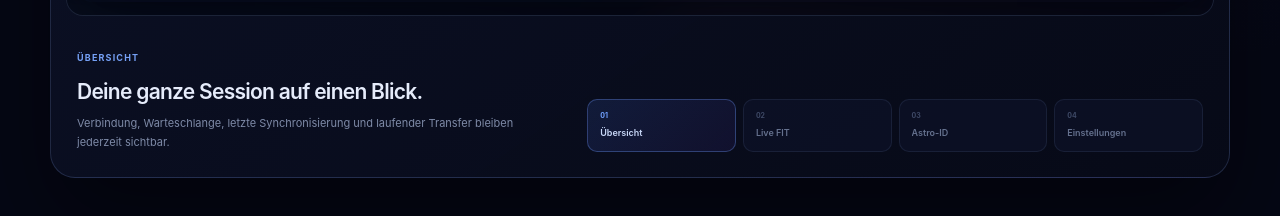
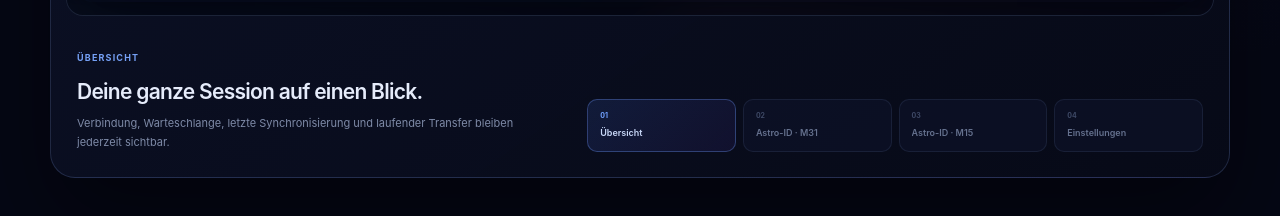
Before and after one commit to Arc4de89/arc4de89.github.io, a Next.js app: page / in a window 1280 px wide. Shown: the part 2040-2256 px from the top of the page. Built offline with nearby package versions, Linux system fonts and the light colour scheme.

Commit message:
Replace the Live FIT slide with Astro-ID M31

```diff
--- a/app/page.tsx
+++ b/app/page.tsx
@@ -46,8 +46,8 @@ const content = {
       previous: "Vorherige Ansicht", next: "Nächste Ansicht", carousel: "AstroSync Companion App-Ansichten",
       slides: [
         { label: "Übersicht", title: "Deine ganze Session auf einen Blick.", text: "Verbindung, Warteschlange, letzte Synchronisierung und laufender Transfer bleiben jederzeit sichtbar.", image: "/screens/overview.jpg", alt: "AstroSync Companion Übersicht mit Auto-Sync, letzter Session und laufendem FIT-Transfer", width: 1175, height: 716, portrait: false },
-        { label: "Live FIT", title: "Neue FITs sofort kontrollieren.", text: "Prüfe neue Aufnahmen in Original-, Linear- oder Auto-Stretch-Ansicht, ohne die FIT-Datei zu verändern.", image: "/screens/live-fit.jpg", alt: "Live FIT Lab von AstroSync Companion mit Auto-Stretch-Vorschau und FIT-Informationen", width: 1100, height: 708, portrait: false },
-        { label: "Astro-ID", title: "Objekte erkennen und einordnen.", text: "Löse astronomische Bezeichnungen auf und vergleiche das Ergebnis mit einem echten DSS2-Himmelsausschnitt.", image: "/screens/astro-id.jpg", alt: "Astro-ID von AstroSync Companion mit M 15, Objektdaten und DSS2-Himmelsvorschau", width: 1035, height: 680, portrait: false },
+        { label: "Astro-ID · M31", title: "Die Andromedagalaxie klar bestimmt.", text: "Löse M31 auf und vergleiche die Objektdaten mit einem echten DSS2-Himmelsausschnitt.", image: "/screens/astro-id-m31.jpg", alt: "Astro-ID von AstroSync Companion mit M31, Daten zur Andromedagalaxie und DSS2-Himmelsvorschau", width: 1343, height: 840, portrait: false },
+        { label: "Astro-ID · M15", title: "Objekte erkennen und einordnen.", text: "Löse astronomische Bezeichnungen auf und vergleiche das Ergebnis mit einem echten DSS2-Himmelsausschnitt.", image: "/screens/astro-id.jpg", alt: "Astro-ID von AstroSync Companion mit M15, Objektdaten und DSS2-Himmelsvorschau", width: 1035, height: 680, portrait: false },
         { label: "Einstellungen", title: "Fein abgestimmt und klar kontrollierbar.", text: "Sync-Verhalten, Autostart, Sprache, optionale Onlinedienste und Systemcheck befinden sich an einem Ort.", image: "/screens/settings.jpg", alt: "Einstellungen von AstroSync Companion mit Synchronisation, Sprache, Datenschutz und Systemdiagnose", width: 795, height: 1213, portrait: true },
       ],
     },
@@ -125,8 +125,8 @@ const content = {
       previous: "Previous view", next: "Next view", carousel: "AstroSync Companion app views",
       slides: [
         { label: "Overview", title: "Your entire session at a glance.", text: "Connection, queue, latest synchronization and the active transfer remain visible at all times.", image: "/screens/overview.jpg", alt: "AstroSync Companion overview showing Auto-Sync, the latest session and an active FIT transfer", width: 1175, height: 716, portrait: false },
-        { label: "Live FIT", title: "Inspect new FITs immediately.", text: "Review new captures in Original, Linear or Auto Stretch view without changing the FIT file.", image: "/screens/live-fit.jpg", alt: "AstroSync Companion Live FIT Lab with Auto Stretch preview and FIT information", width: 1100, height: 708, portrait: false },
-        { label: "Astro-ID", title: "Identify and understand objects.", text: "Resolve astronomical identifiers and compare the result with a real DSS2 sky survey cutout.", image: "/screens/astro-id.jpg", alt: "AstroSync Companion Astro-ID showing M 15 object data and a DSS2 sky preview", width: 1035, height: 680, portrait: false },
+        { label: "Astro-ID · M31", title: "Andromeda clearly identified.", text: "Resolve M31 and compare its object data with a real DSS2 sky survey cutout.", image: "/screens/astro-id-m31.jpg", alt: "AstroSync Companion Astro-ID showing M31, Andromeda Galaxy data and a DSS2 sky preview", width: 1343, height: 840, portrait: false },
+        { label: "Astro-ID · M15", title: "Identify and understand objects.", text: "Resolve astronomical identifiers and compare the result with a real DSS2 sky survey cutout.", image: "/screens/astro-id.jpg", alt: "AstroSync Companion Astro-ID showing M15 object data and a DSS2 sky preview", width: 1035, height: 680, portrait: false },
         { label: "Settings", title: "Fine-tuned and clearly controlled.", text: "Sync behavior, autostart, language, optional online services and system checks live in one place.", image: "/screens/settings.jpg", alt: "AstroSync Companion settings covering synchronization, language, privacy and system diagnostics", width: 795, height: 1213, portrait: true },
       ],
     },
```
Also changed, not shown: public/screens/astro-id-m31.jpg (added), public/screens/live-fit.jpg (deleted).
